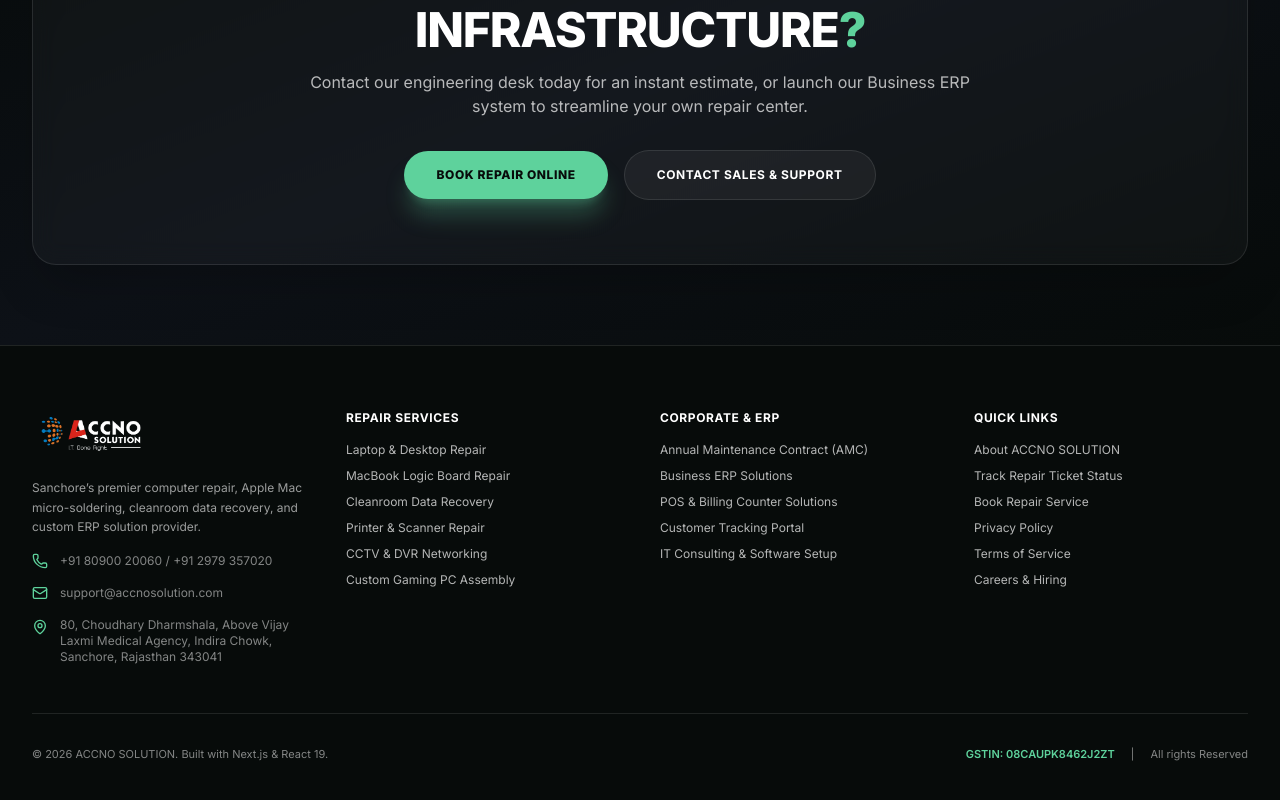
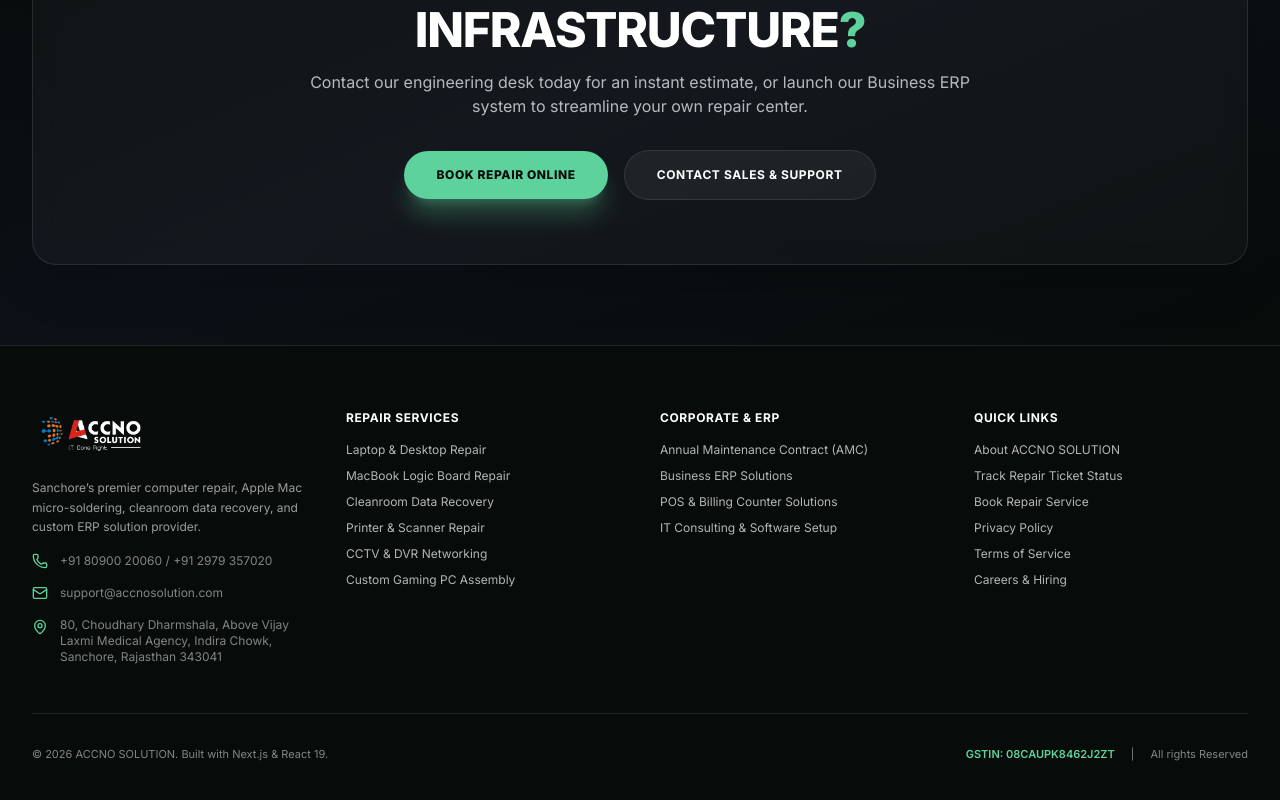
Before and after one commit to supporttime24x7-tech/accnosolution, a Next.js app: page /amc in a window 1280 px wide. Shown: the part 1509-2309 px from the top of the page. Built offline with nearby package versions, Linux system fonts and the light colour scheme; a web font is replaced by a local one.

Commit message:
fix: remove Customer Tracking Portal link from footer under Corporate & ERP

```diff
--- a/src/components/home/Sections.tsx
+++ b/src/components/home/Sections.tsx
@@ -397,7 +397,6 @@
               <li><Link href="/amc" className="hover:text-[#5ED29C] transition-colors">Annual Maintenance Contract (AMC)</Link></li>
               <li><Link href="/corporate" className="hover:text-[#5ED29C] transition-colors">Business ERP Solutions</Link></li>
               <li><Link href="/services" className="hover:text-[#5ED29C] transition-colors">POS & Billing Counter Solutions</Link></li>
-              <li><Link href="/portal" className="hover:text-[#5ED29C] transition-colors">Customer Tracking Portal</Link></li>
               <li><Link href="/corporate" className="hover:text-[#5ED29C] transition-colors">IT Consulting & Software Setup</Link></li>
             </ul>
           </div>
```
